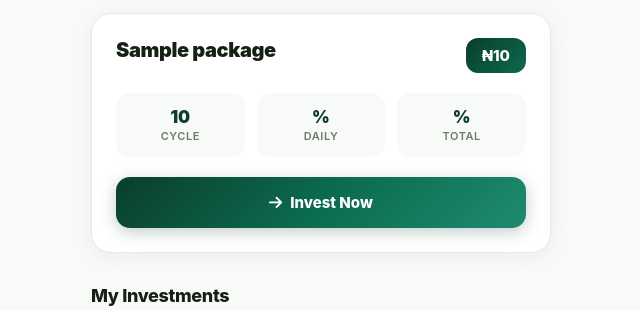
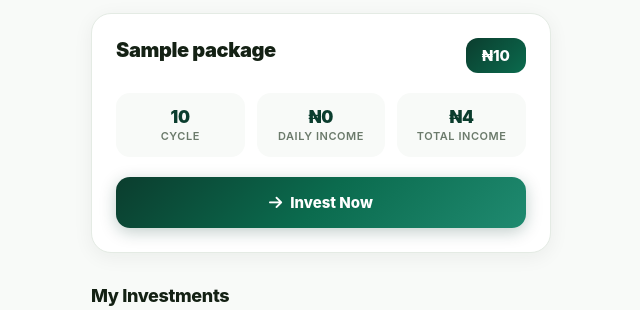
Before and after one commit to zinsu-moni/sonicvest, a Flask app: page /packages in a window 1280 px wide. Shown: the part 203-513 px from the top of the page, without its empty margins (319-959 px from the left). Run offline with Flask 3, Linux system fonts and the light colour scheme; tables that the repository leaves empty hold one stand-in row (values such as "Sample post").

Commit message:
Update package statistics to display daily income and total income instead of interest percentages

```diff
--- a/templates/package/index.html
+++ b/templates/package/index.html
@@ -335,16 +335,16 @@
 
                 <div class="package-stats">
                     <div class="package-stat">
-                        <div class="package-stat-value">{{ package.duration }}</div>
+                        <div class="package-stat-value">{{ package.duration_days }}</div>
                         <div class="package-stat-label">Cycle</div>
                     </div>
                     <div class="package-stat">
-                        <div class="package-stat-value">{{ package.daily_interest }}%</div>
-                        <div class="package-stat-label">Daily</div>
+                        <div class="package-stat-value">₦{{ package.daily_income | format_number }}</div>
+                        <div class="package-stat-label">Daily Income</div>
                     </div>
                     <div class="package-stat">
-                        <div class="package-stat-value">{{ package.total_interest }}%</div>
-                        <div class="package-stat-label">Total</div>
+                        <div class="package-stat-value">₦{{ package.total_return | format_number }}</div>
+                        <div class="package-stat-label">Total Income</div>
                     </div>
                 </div>
 
```
